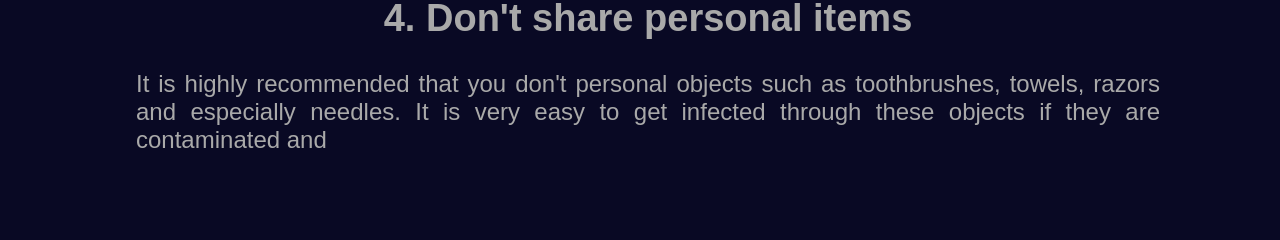
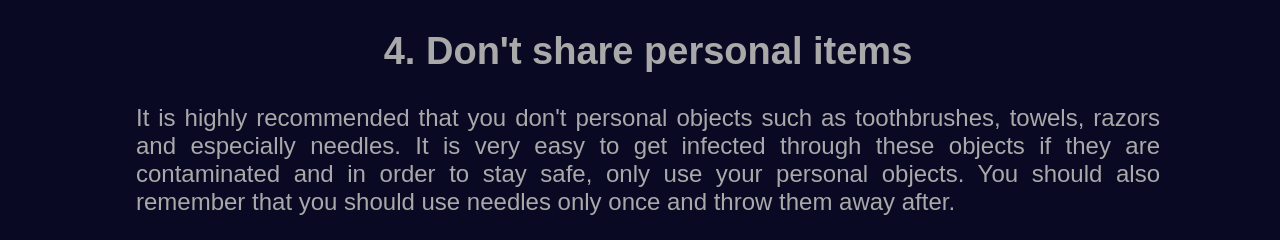
Before and after one commit to veryniceperson/Olympiad, a plain HTML site: page safety_info.html in a window 1280 px wide. Shown: the part 1263-1503 px from the top of the page. Before the commit the page ends 1441 px from the top, so only its background shows below. Drawn offline with Linux system fonts and the light colour scheme.

Commit message:
added the personal stuff thing

```diff
--- a/safety_info.html
+++ b/safety_info.html
@@ -60,7 +60,7 @@
         <b>3.</b> Cough or sneeze into your elbow
     </h3>
 
-    <p>
+    <p style="margin-bottom: 7%;">
         <img src="https://media.istockphoto.com/photos/man-in-mid-cough-demonstrating-proper-hygienic-procedure-picture-id93458614?k=6&m=93458614&s=612x612&w=0&h=QaDsmLNdv3vt_hfmnc35R3TiDIYFJef_nqVs7SGUo2U=" style="float: right; margin-left:2%;" width="30%" height="auto">
         You should cough or sneeze into your elbow instead of your hands, because you are likely to touch something or someone else after you have sneezed and you have a high chance of infecting someone. On the other hand, whenever you cough/sneeze into your elbow
         you have a low chance of infecting someone, because this method effectively blocks all microscopic organisms that come out as you sneeze.
@@ -71,7 +71,8 @@
     </h3>
 
     <p>
-        It is highly recommended that you don't personal objects such as toothbrushes, towels, razors and especially needles. It is very easy to get infected through these objects if they are contaminated and
+        It is highly recommended that you don't personal objects such as toothbrushes, towels, razors and especially needles. It is very easy to get infected through these objects if they are contaminated and in order to stay safe, only use your personal objects.
+        You should also remember that you should use needles only once and throw them away after.
     </p>
 
     <script type="text/javascript">
```
